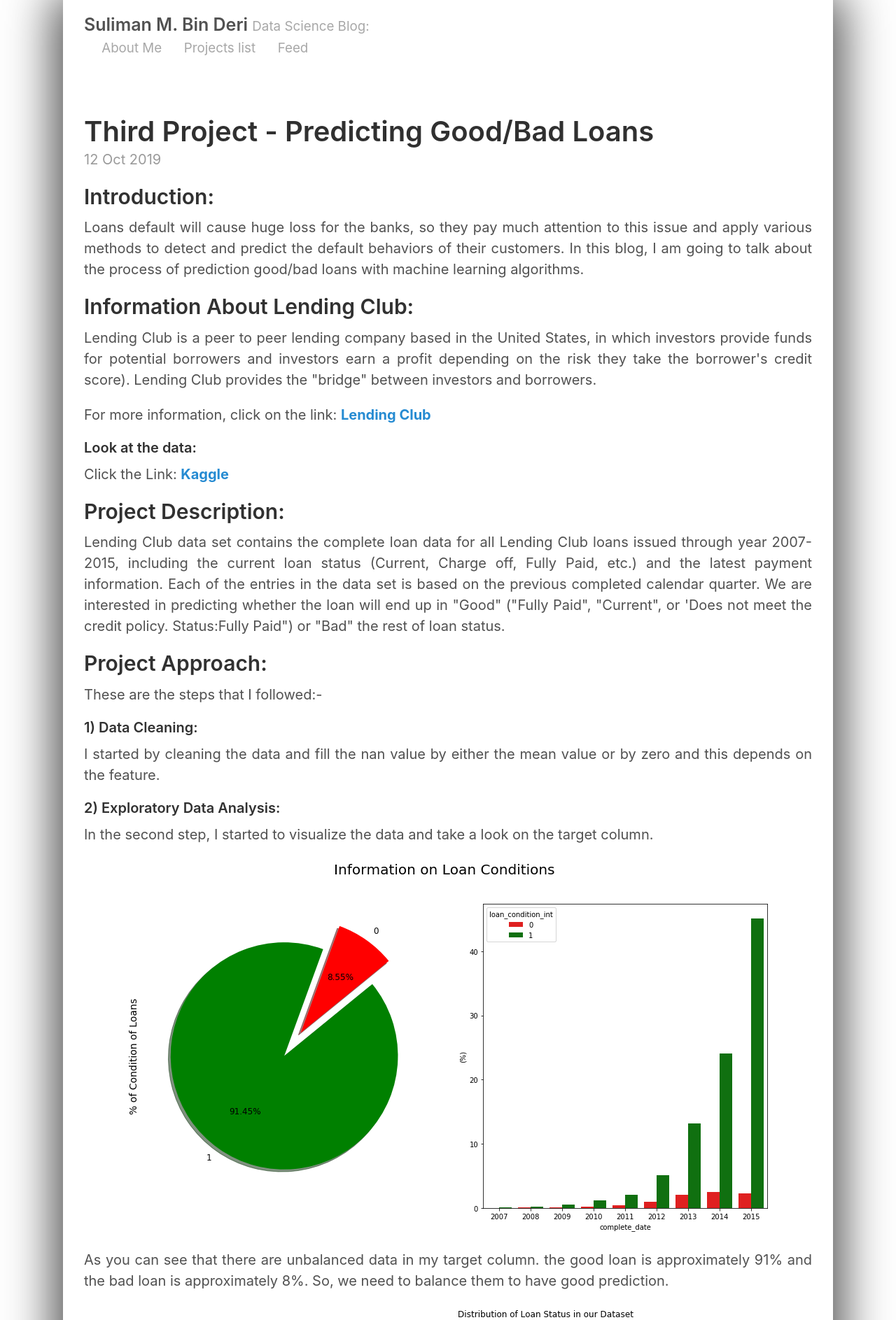
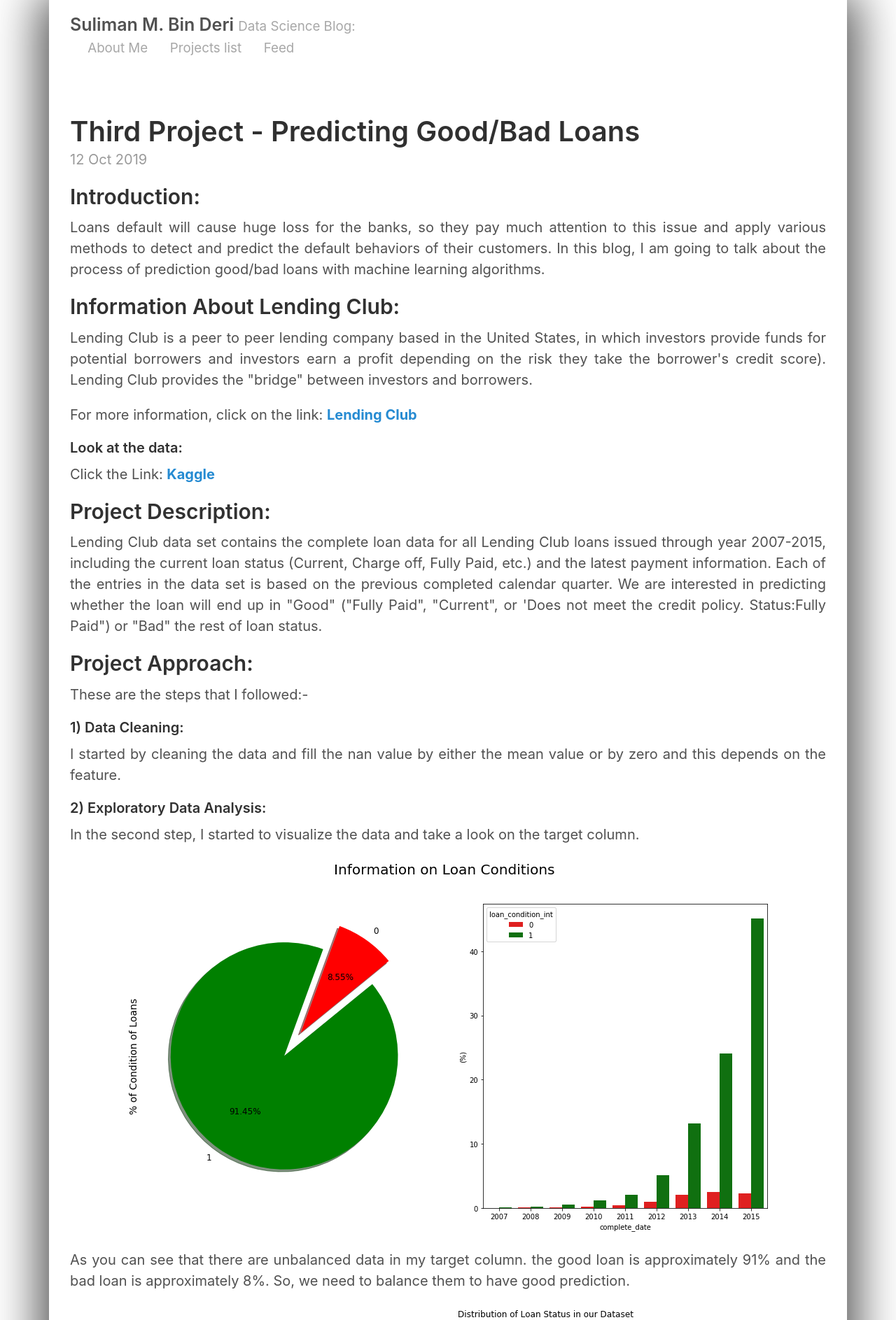
Before and after one commit to SulimanMD/SulimanMD.github.io, a Jekyll site: the page built from index.html, in a window 1280 px wide. Shown: the top 1887 px of the page at 70% size. Built offline with Jekyll 4.4.1, drawn with Linux system fonts in a browser that asks for light colours; the list of posts is cut into pages by our own code.

Commit message:
Update default.html

```diff
--- a/_layouts/default.html
+++ b/_layouts/default.html
@@ -4,7 +4,7 @@
   {% include head.html %}
 
   <body>
-    <div style="max-width: 55rem; padding-left: 1.5rem; padding-right: 1.5rem; margin-left: auto; margin-right: auto; box-shadow: 0px 6px 64px 14px;">
+    <div style="max-width: 57rem; padding-left: 1.5rem; padding-right: 1.5rem; margin-left: auto; margin-right: auto; box-shadow: 0px 6px 64px 14px;">
       <header class="masthead">
         <h3 class="masthead-title">
           <a href="{{ site.baseurl }}/" title="Home">{{ site.title }}</a>
```
